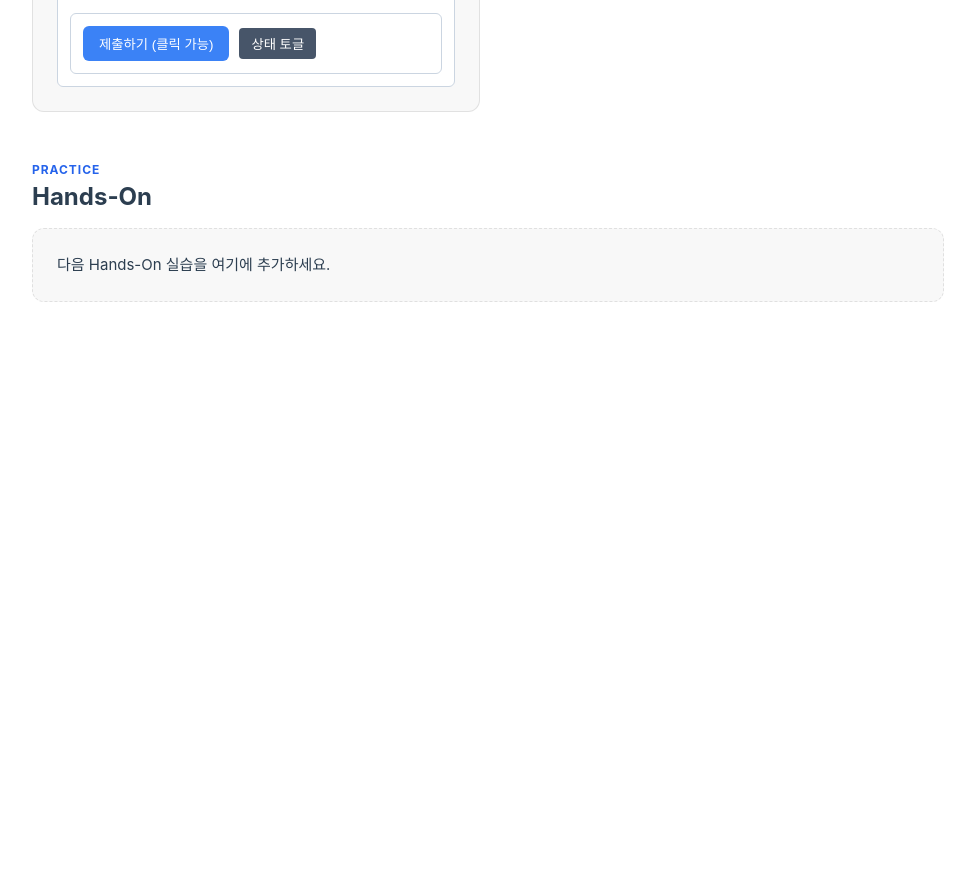
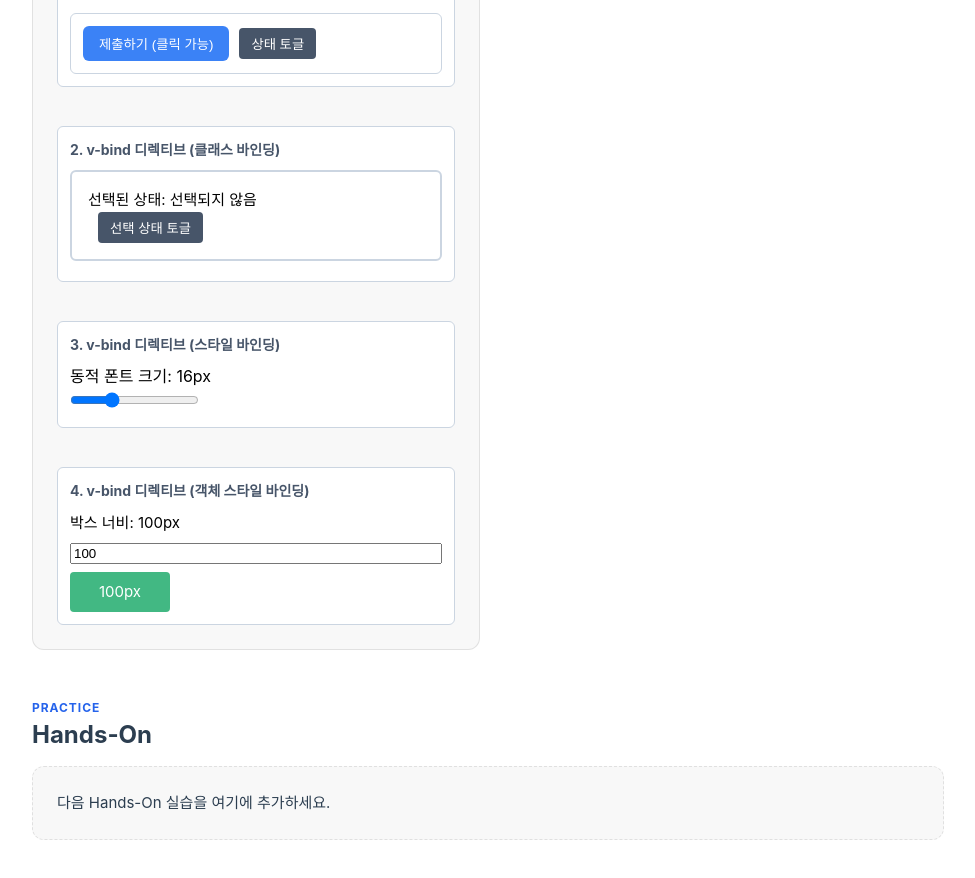
Before and after one commit to ShinHyeongcheol/skala-vue, a Vue app in the folder skala-vue/: page / in a window 1280 px wide. Shown: the part 820-1698 px from the top of the page, without its empty margins (152-1127 px from the left). Before the commit the page ends 1170 px from the top, so only its background shows below. Built offline with nearby package versions, Linux system fonts and the light colour scheme.

Commit message:
#3: directive bind practice 2

```diff
--- a/skala-vue/src/components/practices/codeChallenge/DirectiveBind.vue
+++ b/skala-vue/src/components/practices/codeChallenge/DirectiveBind.vue
@@ -5,6 +5,10 @@ const isSubmitting = ref(false)
 const isSelected = ref(false)
 const dynamicFontSize = ref(16)
 
+const boxWidth = ref(100)
+const baseBoxStyle = {
+    transition: 'all 0.3s ease',
+}
 </script>
 
 <template>
@@ -17,7 +21,30 @@ const dynamicFontSize = ref(16)
             <button @click="isSubmitting = !isSubmitting" class="toggle-btn">상태 토글</button>
         </div>
     </div>
-
+    <div class = "item">
+        <p class  ="label">2. v-bind 디렉티브 (클래스 바인딩)</p>
+        <div :class="['select-box', { 'selected-style': isSelected }]">
+            <p style="color: black;">선택된 상태: {{ isSelected ? '선택됨' : '선택되지 않음' }}</p>
+            <button @click="isSelected = !isSelected" class="toggle-btn">선택 상태 토글</button>
+        </div>
+    </div>
+    <div class = "item">
+        <p class  ="label">3. v-bind 디렉티브 (스타일 바인딩)</p>
+        <div :style="{ fontSize: dynamicFontSize + 'px' }">
+            <p style="color: black;">동적 폰트 크기: {{ dynamicFontSize }}px</p>
+            <input type="range" min="10" max="30" v-model="dynamicFontSize" />
+        </div>
+    </div>
+    <div class = "item">
+        <p class  ="label">4. v-bind 디렉티브 (객체 스타일 바인딩)</p>
+        <div class="object-style-content" :style="baseBoxStyle">
+            <p style="color: black;">박스 너비: {{ boxWidth }}px</p>
+            <input type="number" min="50" max="300" step="5" v-model="boxWidth" />
+            <div class="size-preview" :style="{ width: boxWidth + 'px', backgroundColor: '#42b883', height: '40px', transition: 'all 0.3s ease' }">
+                <p style="color: white; text-align: center; line-height: 40px;">{{ boxWidth }}px</p>
+            </div>
+        </div>
+    </div>
 </template>
 
 <style scoped>
@@ -29,4 +56,6 @@ const dynamicFontSize = ref(16)
 .toggle-btn { margin-left: 10px; padding: 6px 12px; background-color: #475569; color: white; border: none; border-radius: 4px; cursor: pointer; }
 .select-box { padding: 16px; border: 2px solid #cbd5e1; border-radius: 6px; margin-bottom: 8px; transition: all 0.3s; }
 .selected-style { border-color: #3b82f6; background-color: #eff6ff; color: #1e40af; }
+.object-style-content { display: grid; gap: 8px; }
+.size-preview { max-width: 100%; border-radius: 4px; overflow: hidden; }
 </style>
```
